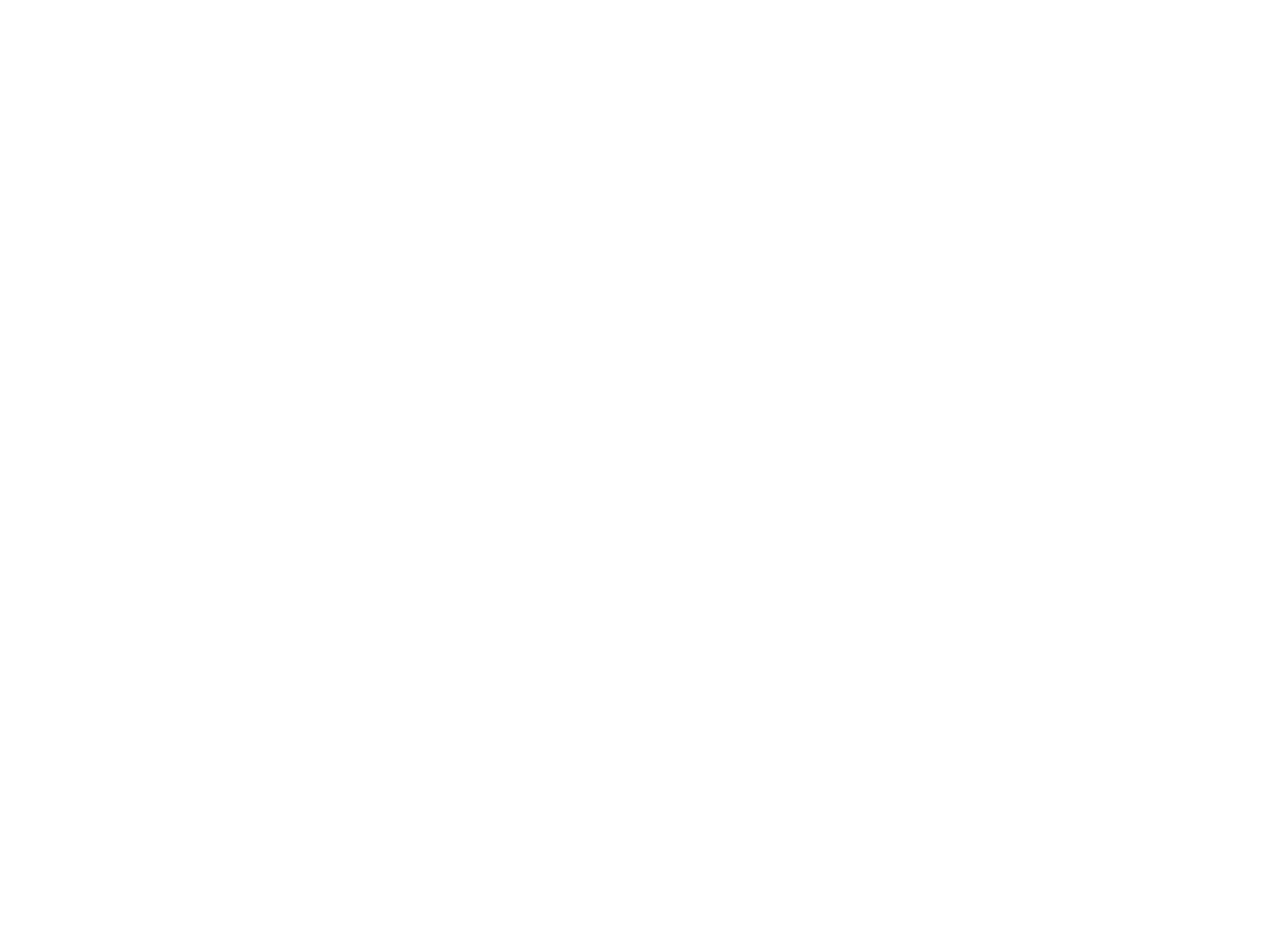
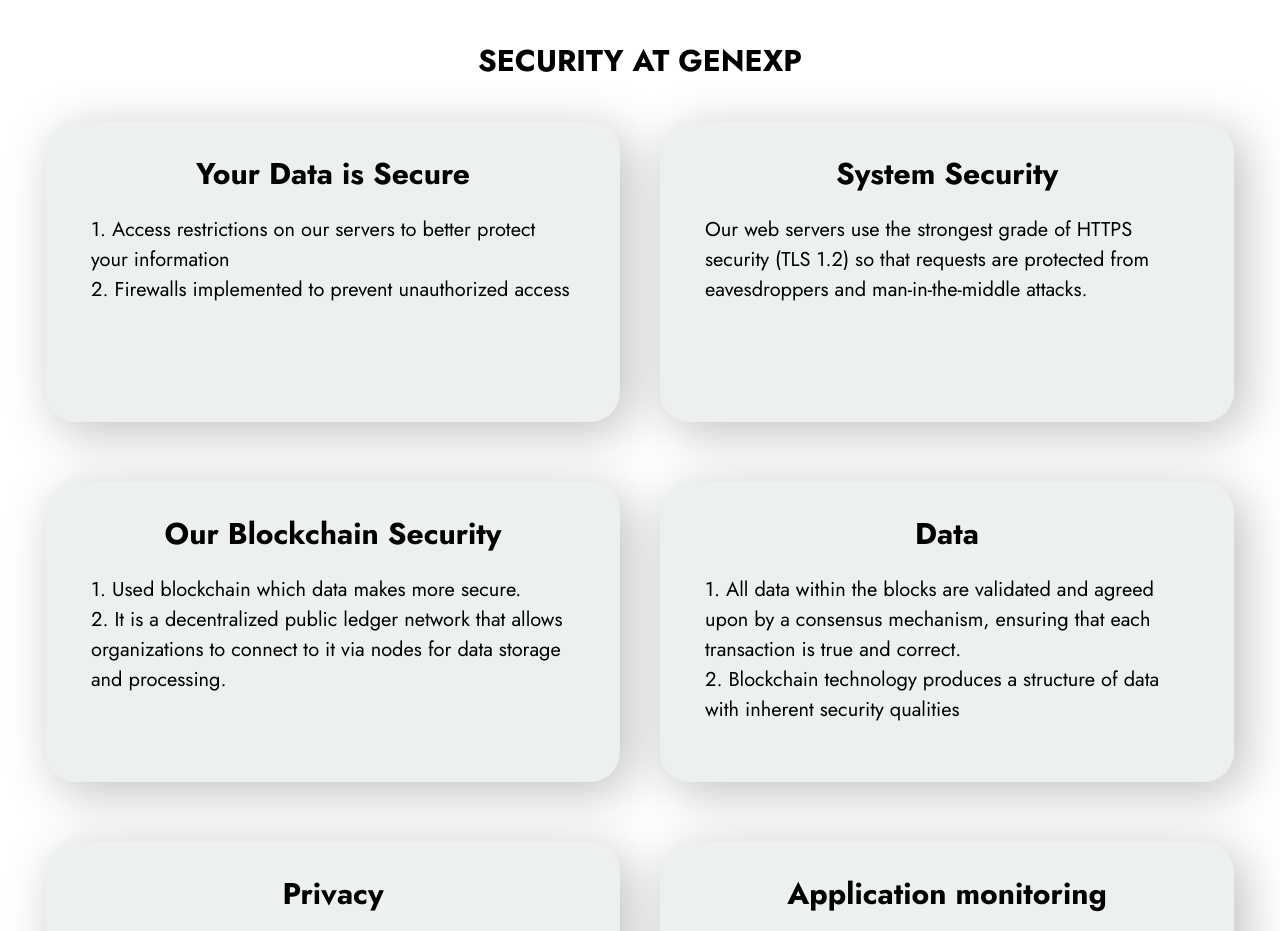
Before and after one commit to ktarun1419/genexp, a React (Create React App) app: page / in a window 1280 px wide. Shown: the part 821-1752 px from the top of the page. Before the commit the page ends 875 px from the top, so only its background shows below. Built offline with nearby package versions, Linux system fonts and the light colour scheme.

Commit message:
Designed Security webpage

```diff
--- a/src/App.js
+++ b/src/App.js
@@ -2,13 +2,14 @@
 import './App.css';
 import Navbar from './components/Navbar';
 import Home from './components/Home';
+import Security from './components/Security';
 
 function App() {
   return (
     <>
     <Navbar/>
-    <div>hi</div>
     <Home/>
+    <Security/>
     </>
   );
 }
--- /dev/null
+++ b/src/components/Security.css
@@ -0,0 +1,36 @@
+.heading1{
+    text-align: center;
+    font-size: 3rem;
+}
+.row{
+    display: flex;
+    justify-content: center;
+    align-items: center;
+    margin:20px;
+
+}
+
+.box{
+    display: flex;
+    align-items: center;
+    background-color: #ECF0F1;
+    margin:20px;
+    height: 300px;
+    width: 574px;
+    border-radius: 30px;
+    flex-direction: column;
+    box-shadow: 10px 10px 50px rgb(0,0,0,0.25);
+}
+
+.box p{
+    font-size: 20px;
+    color:black;
+    margin-right: 45px;
+    margin-left: 45px;
+}
+
+.box h2{
+    font-size: 30px;
+    margin-top:30px;
+    margin-bottom: 20px;
+}
--- /dev/null
+++ b/src/components/Security.js
@@ -0,0 +1,44 @@
+import React from 'react'
+import "./Security.css"
+
+export default function Security() {
+  return (
+    <>
+    <h1 className='heading1'>SECURITY AT GENEXP</h1>
+    <div className='row'>
+        <div className='box'>
+            <h2>Your Data is Secure</h2>
+            <p>1. Access restrictions on our servers to better protect your information<br/>2. Firewalls implemented to prevent unauthorized access</p>
+        </div>
+        <div className='box'>
+        <h2>System Security</h2>
+            <p>Our web servers use the strongest grade of HTTPS security (TLS 1.2) so that requests are protected from eavesdroppers and man-in-the-middle attacks.</p>
+        </div>
+    </div>
+
+    <div className='row'>
+        <div className='box'>
+            <h2>Our Blockchain Security</h2>
+            <p>1.  Used blockchain which data makes more secure.<br/>2. It is a decentralized public ledger network that allows organizations to connect to it via nodes for data storage and processing.</p>
+        </div>
+        <div className='box'>
+        <h2>Data</h2>
+            <p>1. All data within the blocks are validated and agreed upon by a consensus mechanism, ensuring that each transaction is true and correct. <br/>2. Blockchain technology produces a structure of data with inherent security qualities</p>
+        </div>
+    </div>
+
+    <div className='row'>
+        <div className='box'>
+            <h2>Privacy</h2>
+            <p>1.  We have unit, integration, and regression test cases in place to ensure that privacy controls work as expected.<br/>2. All tests are run every time changes are made on the platform.</p>
+        </div>
+        <div className='box'>
+        <h2>Application monitoring</h2>
+            <p>1. All access to superset applications are logged and audited.<br/>2. We place strict controls over our employees' access to your data and are committed to ensure that any customer data is not seen by anyone who should not have access to it.</p>
+        </div>
+    </div>
+
+
+    </>
+  )
+}
```
